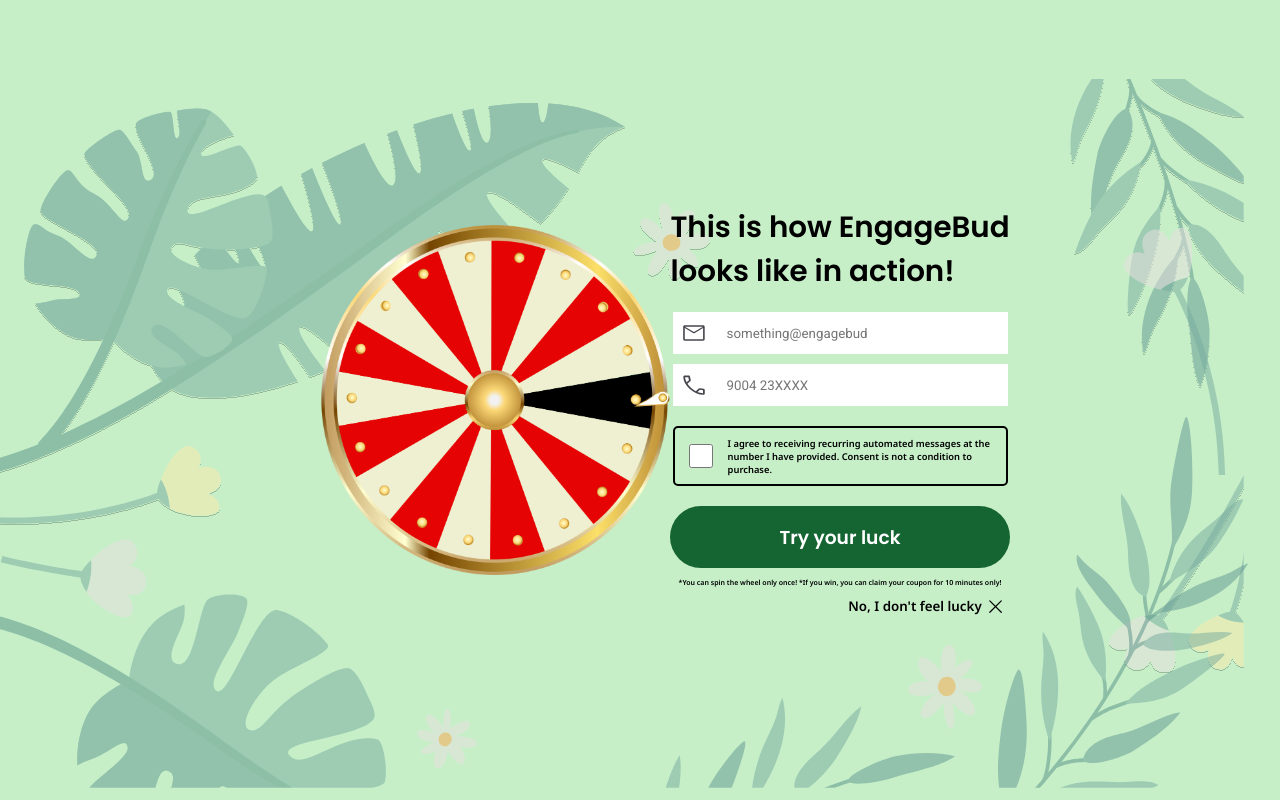
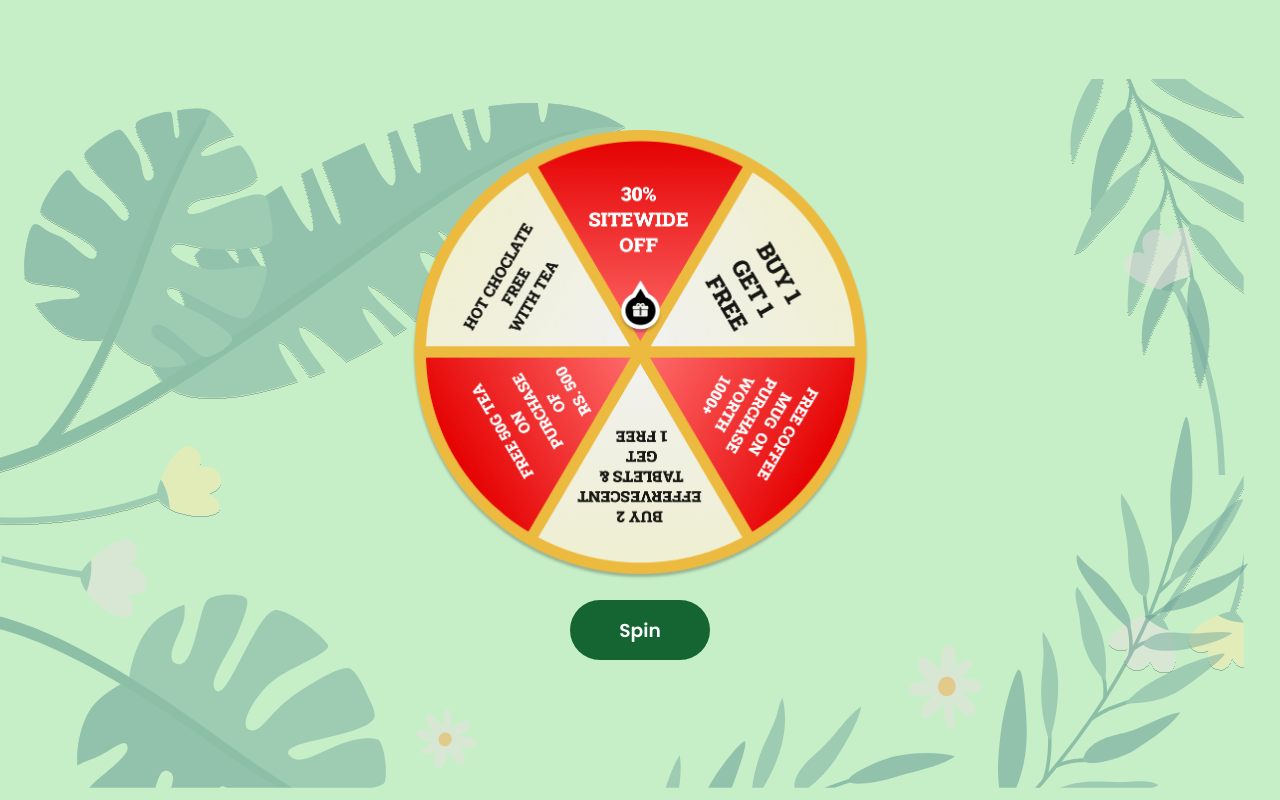
Before and after one commit to BlackWatch021/SpinTheWheel, a React (Create React App) app: page / in a window 1280 px wide. Built offline with nearby package versions, Linux system fonts and the light colour scheme.

Commit message:
wheel is spinning

```diff
--- a/package.json
+++ b/package.json
@@ -9,6 +9,7 @@
     "react": "^18.2.0",
     "react-dom": "^18.2.0",
     "react-scripts": "5.0.1",
+    "styled-components": "^5.3.6",
     "web-vitals": "^2.1.4"
   },
   "scripts": {
--- a/src/App.js
+++ b/src/App.js
@@ -3,9 +3,8 @@
 import Wheel from "./components/wheel/Wheel";
 
 function App() {
-  let [change, setChange] = useState(false);
+  let [change, setChange] = useState(true);
 
-  console.log(change);
   return (
     <div className="main_container">
       <div className="main_wrapper">
--- a/src/components/wheel/Wheel.css
+++ b/src/components/wheel/Wheel.css
@@ -1,4 +1,4 @@
-.Wheel_body {
+/* .Wheel_body {
   width: 100vw;
   height: 100vh;
   position: relative;
@@ -25,4 +25,4 @@
   margin: 20px 0px 10px 0px;
   border-radius: 50px;
   border: none;
-}
+} */
--- a/src/components/wheel/Wheel.js
+++ b/src/components/wheel/Wheel.js
@@ -1,8 +1,67 @@
-import React, { useRef } from "react";
+import React, { useState } from "react";
 import "./Wheel.css";
+import styled, { keyframes } from "styled-components";
+
+const rotateWheel = keyframes`
+from{
+  transform: rotate(0deg);
+}
+to{
+  transform: rotate(3240deg);
+  /* transform: rotate(${(props) => props.deg}); */
+}
+`;
+
+const WheelContainer = styled.div`
+  width: 100vw;
+  height: 100vh;
+  position: relative;
+  display: flex;
+  flex-direction: column;
+  justify-content: center;
+  align-items: center;
+
+  > .letsRotate {
+    animation-name: ${rotateWheel};
+    animation-duration: 6s;
+    animation-timing-function: ease-in-out;
+    animation-delay: 0s;
+    animation-fill-mode: forwards;
+    /* animation:  6s ease-in-out 0s forwards; */
+  }
+
+  > img:nth-child(1) {
+    width: 486.6px;
+    height: 450.75px;
+    transition: all 0.5s;
+  }
+  > img:nth-child(2) {
+    position: absolute;
+    top: 280px;
+    width: 45px;
+    height: 55px;
+  }
+  > button {
+    cursor: pointer;
+    color: white;
+    background-color: #146531;
+    font-family: "Poppins", sans-serif;
+    width: 140px;
+    height: 60px !important;
+    font-size: 14pt;
+    padding: 10px 0px;
+    margin: 20px 0px 10px 0px;
+    border-radius: 50px;
+    border: none;
+  }
+`;
 
 const Wheel = () => {
-  const img = useRef(null);
+  const [rotate, setRotate] = useState("");
+
+  const animateImg = {
+    /* animation-name: ${rotateWheel}; */
+  };
   return (
     <div className="main_body">
       <img
@@ -25,10 +84,13 @@
         src="./Assets/Others/tabletBackBottom.svg"
         alt=""
       />
-      <div className="Wheel_body">
-        <img ref={img} src="./Assets/Images/wheel.png" alt="" />
-        <button type="submit">Spin</button>
-      </div>
+      <WheelContainer deg={"240deg"} className="Wheel_body">
+        <img className={rotate} src="./Assets/Images/wheel.png" alt="" />
+        <img src="./Assets/Images/pointer.png" alt="" />
+        <button type="submit" onClick={() => setRotate("letsRotate")}>
+          Spin
+        </button>
+      </WheelContainer>
     </div>
   );
 };
```
Also changed, not shown: 1 other file (tests, documents, lock files or other folders).
